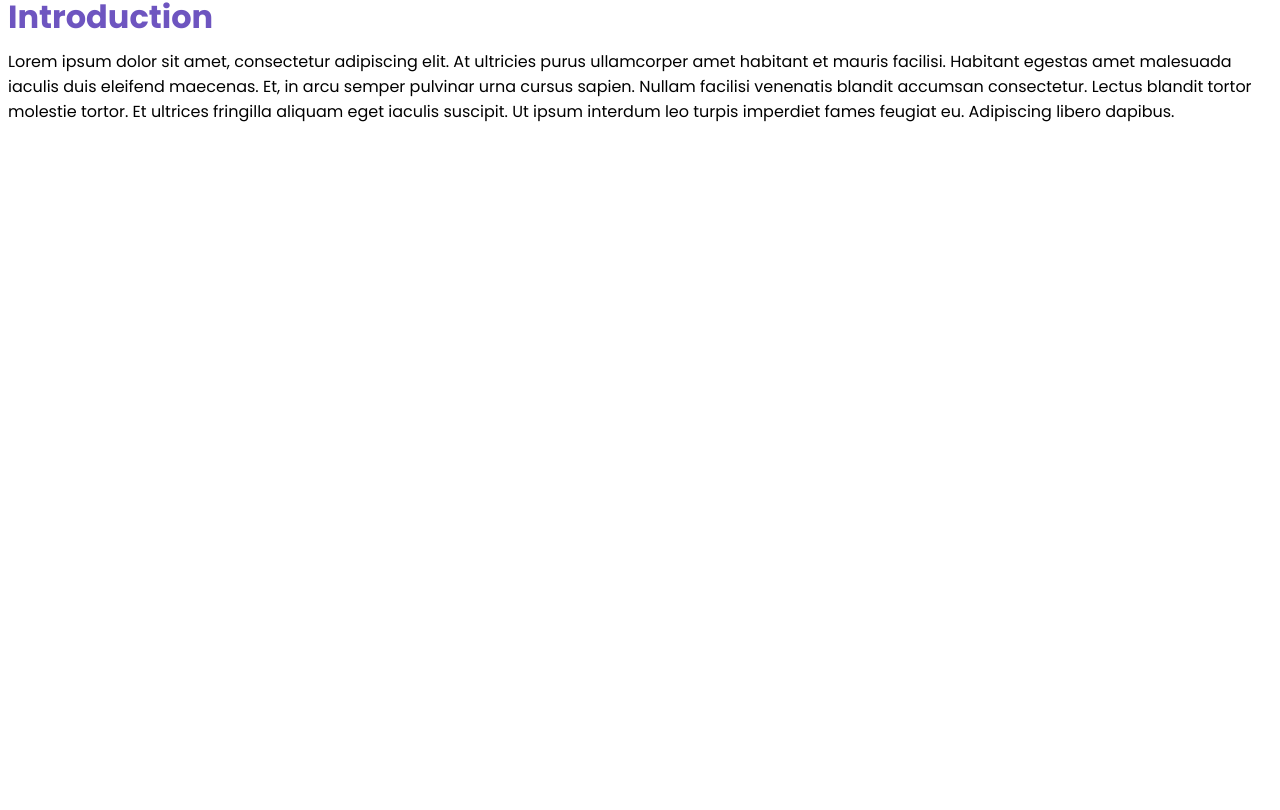
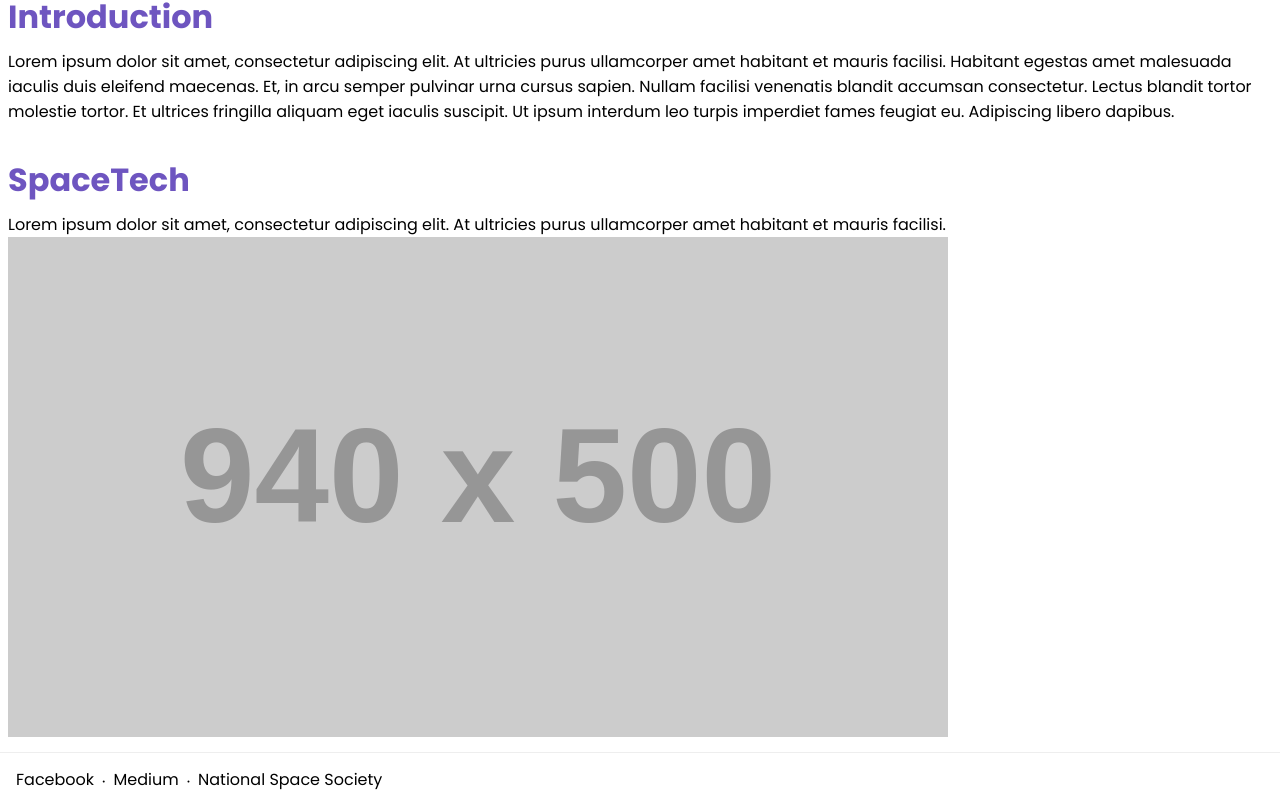
Before and after one commit to New-Delhi-Space-Society/new-delhi-space-society.github.io, a Next.js app: page / in a window 1280 px wide. Shown: the part 609-1419 px from the top of the page. Before the commit the page ends 800 px from the top, so only its background shows below. Built offline with nearby package versions, Linux system fonts and the light colour scheme.

Commit message:
Home Page Finished
- Some changed which need to be made later
    - Replace placeholder image with slideshow
    - Put in actual content instead of Lorem Ipsum

```diff
--- a/ThemeConfig.ts
+++ b/ThemeConfig.ts
@@ -24,6 +24,8 @@ export const GlobalStyles = createGlobalStyle`
     color: ${({ theme }) => theme.colors.text};
     font-family: ${({ theme }) => theme.font};
     font-size: 16px;
+    min-height: 100vh;
+    position: relative;
   }
 `;
 
--- a/components/Button.tsx
+++ b/components/Button.tsx
@@ -3,17 +3,9 @@ import styled from "styled-components";
 import { lightTheme } from "../ThemeConfig";
 import { KButtonText } from "./Typography";
 
-export enum ButtonType {
-  Normal = "normal",
-  Outlined = "outlined",
-  Text = "text",
-  OutlinedBG = "outlinedBG",
-}
+export type ButtonType = "normal" | "outlined" | "text" | "outlinedBG";
 
-export enum ButtonVariant {
-  Primary = "primary",
-  Secondary = "secondary",
-}
+export type ButtonVariant = "primary" | "secondary";
 
 interface iButtonProps {
   buttonType: ButtonType;
@@ -22,21 +14,21 @@ interface iButtonProps {
 
 const StyledButton = styled.button<iButtonProps>`
   background-color: ${(props) =>
-    props.buttonType === ButtonType.Normal
-      ? props.buttonVariant === ButtonVariant.Primary
+    props.buttonType === "normal"
+      ? props.buttonVariant === "primary"
         ? lightTheme.colors.primaryMain
         : lightTheme.colors.secondaryMain
-      : props.buttonType == ButtonType.OutlinedBG && "#ffffff"};
+      : props.buttonType == "outlinedBG" && "#ffffff"};
   border: ${(props) =>
-    props.buttonType != ButtonType.Normal
+    props.buttonType != "normal"
       ? "1px solid" +
-        (props.buttonVariant === ButtonVariant.Primary
+        (props.buttonVariant === "primary"
           ? lightTheme.colors.primaryMain
           : lightTheme.colors.secondaryMain)
       : 0};
   color: ${(props) =>
-    props.buttonType === ButtonType.OutlinedBG
-      ? props.buttonVariant === ButtonVariant.Primary
+    props.buttonType === "outlinedBG"
+      ? props.buttonVariant === "primary"
         ? lightTheme.colors.primaryMain
         : lightTheme.colors.secondaryMain
       : lightTheme.colors.body};
--- a/components/Footer.tsx
+++ b/components/Footer.tsx
@@ -1,3 +1,51 @@
+import AppContainer from "./AppContainer";
+import { KBody } from "./Typography";
+import styled from "styled-components";
+import { lightTheme } from "../ThemeConfig";
+
+const FooterContainer = styled(AppContainer)`
+  display: flex;
+`;
+
+const FooterItem = styled.a`
+  margin: 0 8px;
+  text-decoration: none;
+  color: ${lightTheme.colors.text};
+`;
+
 export default function Footer() {
-  return <footer></footer>;
+  return (
+    <footer
+      style={{
+        borderTop: "1px solid #eee",
+        padding: "8px 0",
+      }}
+    >
+      <FooterContainer>
+        <KBody>
+          <FooterItem
+            href="https://www.facebook.com/NewDelhiSpaceSociety/"
+            target="_blank"
+          >
+            Facebook
+          </FooterItem>
+        </KBody>
+        ·
+        <KBody>
+          <FooterItem
+            href="https://medium.com/@nssnewdelhispacesociety"
+            target="_blank"
+          >
+            Medium
+          </FooterItem>
+        </KBody>
+        ·
+        <KBody>
+          <FooterItem href="https://space.nss.org" target="_blank">
+            National Space Society
+          </FooterItem>
+        </KBody>
+      </FooterContainer>
+    </footer>
+  );
 }
--- a/components/Navbar.tsx
+++ b/components/Navbar.tsx
@@ -2,7 +2,7 @@ import AppContainer from "./AppContainer";
 import Link from "next/link";
 import styled from "styled-components";
 import { device } from "../ThemeConfig";
-import Button, { ButtonType, ButtonVariant } from "./Button";
+import Button from "./Button";
 import { KNavbarText } from "./Typography";
 import { faBars } from "@fortawesome/free-solid-svg-icons";
 import { FontAwesomeIcon } from "@fortawesome/react-fontawesome";
@@ -56,7 +56,7 @@ const NavLink = styled(KNavbarText)`
   cursor: pointer;
   display: none;
 
-  :hover {
+  &:hover {
     color: #333;
   }
 
@@ -91,10 +91,7 @@ export default function Navbar() {
             </Link>
           ))}
           <NavLink>
-            <Button
-              buttonVariant={ButtonVariant.Secondary}
-              buttonType={ButtonType.Normal}
-            >
+            <Button buttonVariant="secondary" buttonType="normal">
               Join Us
             </Button>
           </NavLink>
@@ -120,10 +117,7 @@ export default function Navbar() {
             </MobileNavbarLinkDiv>
           ))}
           <MobileNavbarLinkDiv>
-            <Button
-              buttonVariant={ButtonVariant.Secondary}
-              buttonType={ButtonType.Normal}
-            >
+            <Button buttonVariant="secondary" buttonType="normal">
               Join Us
             </Button>
           </MobileNavbarLinkDiv>
--- a/components/Typography.tsx
+++ b/components/Typography.tsx
@@ -25,7 +25,7 @@ export const KSubtitle = styled.p`
 `;
 
 export const KBody = styled.p`
-  font-size: 18px;
+  font-size: 16px;
   line-height: 140%;
 `;
 
--- a/components/index/Contents.tsx
+++ b/components/index/Contents.tsx
@@ -13,6 +13,14 @@ export default function Contents() {
         fringilla aliquam eget iaculis suscipit. Ut ipsum interdum leo turpis
         imperdiet fames feugiat eu. Adipiscing libero dapibus.
       </SubHeadingContents>
+      <SubHeadingContents title="SpaceTech">
+        Lorem ipsum dolor sit amet, consectetur adipiscing elit. At ultricies
+        purus ullamcorper amet habitant et mauris facilisi.
+        <img
+          src="https://via.placeholder.com/940x500"
+          alt="Placeholder Slideshow"
+        />
+      </SubHeadingContents>
     </AppContainer>
   );
 }
--- a/components/index/Hero.tsx
+++ b/components/index/Hero.tsx
@@ -1,7 +1,7 @@
 import styled from "styled-components";
 import { device, lightTheme } from "../../ThemeConfig";
 import AppContainer from "../AppContainer";
-import Button, { ButtonVariant, ButtonType } from "../Button";
+import Button from "../Button";
 import { KH1, KSubtitle } from "../Typography";
 
 const HeroContainer = styled.div`
@@ -53,10 +53,7 @@ function Hero() {
               National Space Society
             </a>
           </KSubtitle>
-          <Button
-            buttonVariant={ButtonVariant.Primary}
-            buttonType={ButtonType.OutlinedBG}
-          >
+          <Button buttonVariant="primary" buttonType="outlinedBG">
             Join Us
           </Button>
         </div>
```
